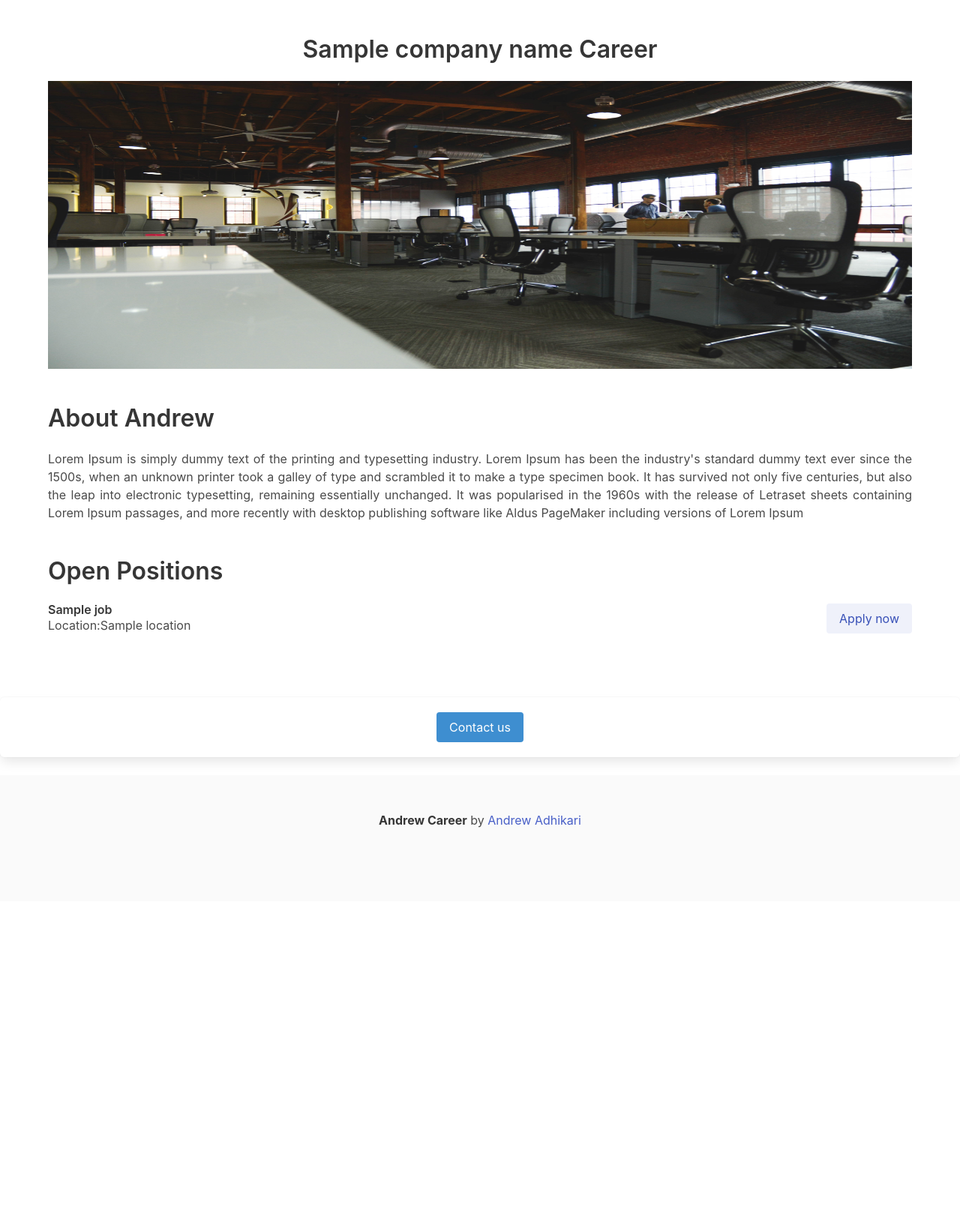
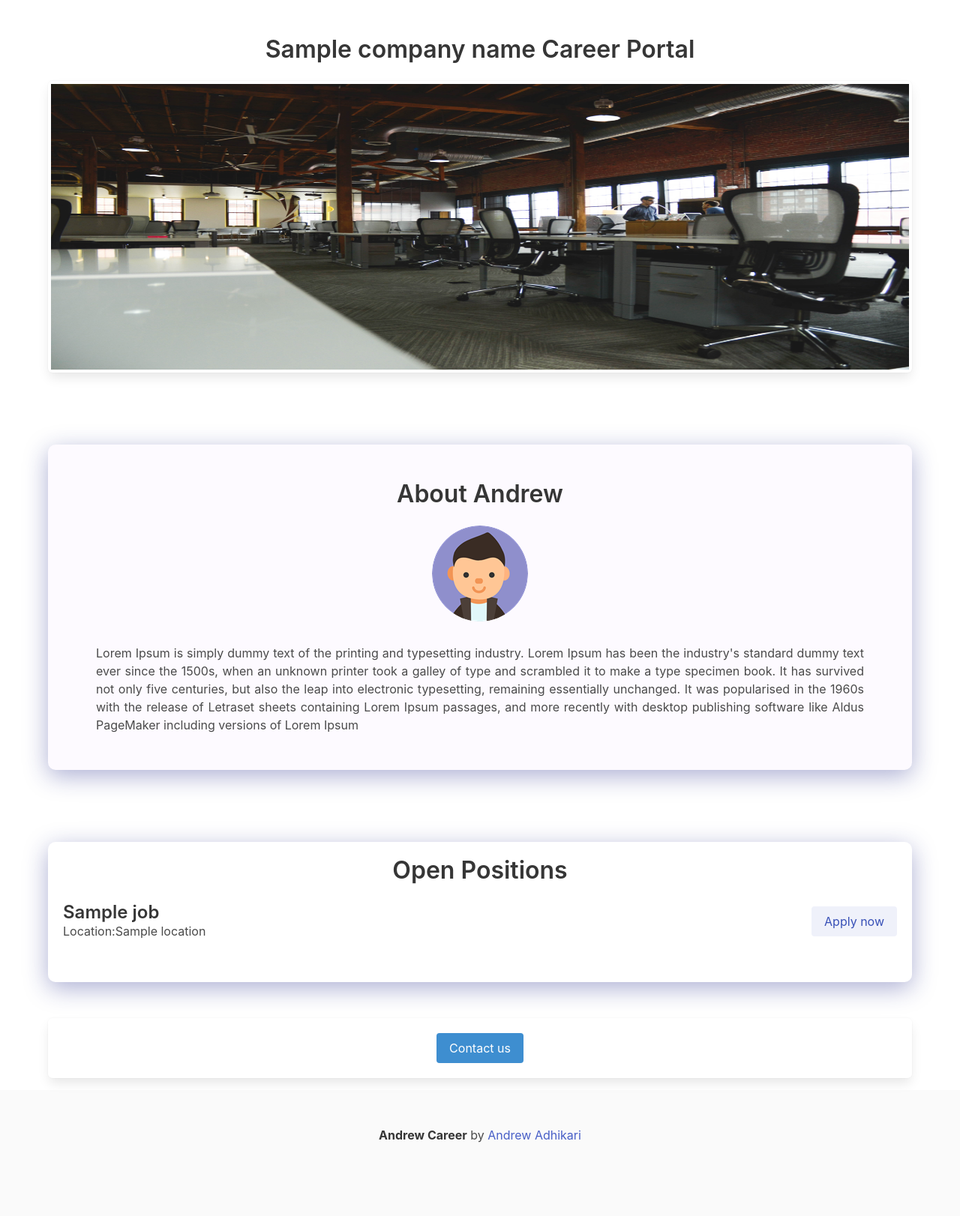
Before and after one commit to t-rhex/flask, a Flask app: template templates/home.html in a window 1280 px wide. Shown: the whole page at 75% size. Before the commit the page ends 1104 px from the top, so only its background shows below. Run offline with Flask 3, Linux system fonts and the light colour scheme; the template is opened without the code that fills it: most values are stand-ins (such as "Sample title", 1, 10 or a date in 2020).

Commit message:
ui changes

```diff
--- a/app.py
+++ b/app.py
@@ -1,48 +1,7 @@
 from flask import Flask, render_template, jsonify
-import uuid
-from database import engine
-from sqlalchemy import create_engine, text, Column, Integer, String
-from sqlalchemy.orm import sessionmaker
-from sqlalchemy.ext.declarative import declarative_base
-
-# Create a SQLAlchemy session
-Session = sessionmaker(bind=engine)
-session = Session()
-
-# Define your SQLAlchemy model
-Base = declarative_base()
-
-
-class MyModel(Base):
-  __tablename__ = 'jobs'  # Replace 'my_table' with your actual table name
-
-  id = Column(Integer, primary_key=True, autoincrement=True)
-  job_id = Column(String(250), nullable=False)
-  title = Column(String(250), nullable=False)
-  location = Column(String(250), nullable=False)
-  salary = Column(Integer)
-  currency = Column(String(10))
-  responsibilities = Column(String(2000))
-  requirements = Column(String(2000))
-
+from database import load_jobs_from_db
 
 app = Flask(__name__)
-
-
-def load_jobs_from_db():
-  # Fetch rows from the database
-  results = session.query(MyModel).all()
-
-  # Loop through the results and convert them to dictionaries
-  result_dicts = []
-  for result in results:
-    row_dict = {
-        column.name: getattr(result, column.name)
-        for column in MyModel.__table__.columns
-    }
-    result_dicts.append(row_dict)
-
-  return result_dicts
 
 
 @app.route("/")
--- /dev/null
+++ b/templates/footer.html
@@ -0,0 +1,6 @@
+<div class="content has-text-centered">
+  <p>
+    <strong>Andrew Career</strong> by
+    <a href="https://jgthms.com">Andrew Adhikari</a>
+  </p>
+</div>
--- a/templates/home.html
+++ b/templates/home.html
@@ -4,33 +4,56 @@
     <meta charset="UTF-8" />
     <meta http-equiv="X-UA-Compatible" content="IE=edge" />
     <meta name="viewport" content="width=device-width, initial-scale=1.0" />
-    <link
-      rel="stylesheet"
-      href="https://cdn.jsdelivr.net/npm/bulma@0.9.4/css/bulma.min.css"
-    />
+    <link rel="stylesheet" href="https://cdn.jsdelivr.net/npm/bulma@0.9.4/css/bulma.min.css">
+    <link rel="stylesheet" href="https://cdnjs.cloudflare.com/ajax/libs/animate.css/4.1.1/animate.min.css">
+    <style>
+      /* Background styles */
+    #job-section
+    {
+      background: rgba( 255, 255, 255, 0.25 );
+      box-shadow: 0 8px 32px 0 rgba( 31, 38, 135, 0.37 );
+      backdrop-filter: blur( 4px );
+      -webkit-backdrop-filter: blur( 4px );
+      border-radius: 10px;
+    }
+
+    #about
+    {
+      background: rgba( 207, 156, 255, 0.05 );
+      box-shadow: 0 8px 32px 0 rgba( 31, 38, 135, 0.37 );
+      backdrop-filter: blur( 8.5px );
+      -webkit-backdrop-filter: blur( 8.5px );
+      border-radius: 10px;
+    }
+
+    </style>
     <title>{{company_name}} Blog</title>
-    <style>
-      h1 {
-        font-size: 80px;
-      }
-    </style>
   </head>
   <body>
-    <div class="section pb-0">
+
+    <div class="section">
       <div class="container">
-        <h1 class="title has-text-centered">{{company_name}} Career</h1>
+        <h1 class="title has-text-centered">{{company_name}} Career Portal</h1>
+        <div class = "box p-1">
             <figure class="image is-3by1">
             <img
               src="https://flask.andrewadhikari1.repl.co/static/banner2.jpeg"
             />
         </figure>
         </div>
+
+      </div>
     </div>
 
-    <div class="section pb-0">
-      <div class="container">
-        <h1 class="title">About Andrew</h1>
-        <p class="has-text-justified mb-0">
+    <div class="section ">
+      <div  id="about" class="container p-6	">
+        <h1 class="title has-text-centered mb-5">About Andrew</h1>
+        <div class="columns is-vcentered has-text-centered">
+          <div class="column">
+              <figure class="image is-128x128 is-inline-block mb-5">
+                  <img class="is-rounded" src="https://flask.andrewadhikari1.repl.co/static/people.png">
+              </figure>
+              <p id="para-1" class=" animate__animated animate__fadeInDown has-text-justified mb-0 px-4">
                 Lorem Ipsum is simply dummy text of the printing and typesetting
                 industry. Lorem Ipsum has been the industry's standard dummy text ever
                 since the 1500s, when an unknown printer took a galley of type and
@@ -43,10 +66,13 @@
               </p>
           </div>
         </div>
+      </div>
+    </div>
 
     <div class ="section">
       <div class="container">
-        <h1 class="title">Open Positions</h1>
+        <div id= "job-section"  class="box">
+            <h1 class="title has-text-centered">Open Positions</h1>
             <div class="mb-5">
             {%for job in jobs%}
             {% include 'jobitems.html' %}
@@ -54,19 +80,18 @@
             </div>
         </div>
       </div>
+    </div>
 
-
+    <div class="container mb-4">
         <div class="box has-text-centered">
           <button class="button is-info">Contact us</button>
         </div>
+    </div>
+
 
     <footer class="footer">
-      <div class="content has-text-centered">
-        <p>
-          <strong>Andrew Career</strong> by
-          <a href="https://jgthms.com">Andrew Adhikari</a>
-        </p>
-      </div>
+      {% include 'footer.html' %}
     </footer>
+
   </body>
 </html>
--- a/templates/jobitems.html
+++ b/templates/jobitems.html
@@ -1,6 +1,6 @@
 <div class="columns  is-vcentered pl-0" style="margin-bottom: 16px">
   <div class="column">
-      <h1 class="title is-6 mt-0 mb-0">{{job['title']}}</h1>
+      <h1 class="title is-size-4-touch is-size-4-tablet	 mt-0 mb-0">{{job['title']}}</h1>
       <p>Location:{{job['location']}}</p>
       {% if 'salary' in job %}
         <p>Salary:{{job['salary']}}</p>
@@ -9,7 +9,7 @@
         <p>Requirements:{{job['requirements']}}</p>
       {% endif %}
   </div>
-  <div class="column has-text-right">
-    <button class="button is-link is-light is-responsive">Apply now</button>
+  <div class="column has-text-right has-text-left-mobile">
+    <button class="button is-link is-light">Apply now</button>
   </div>
 </div>
```
Also changed, not shown: database.py (added, +18 -0 lines), test.py (added, +18 -0 lines), static/banner3.jpeg (added), static/people.png (added), templates/css/styles.css (added), 2 other files. Lines whose indentation alone changed are shown as unchanged.
